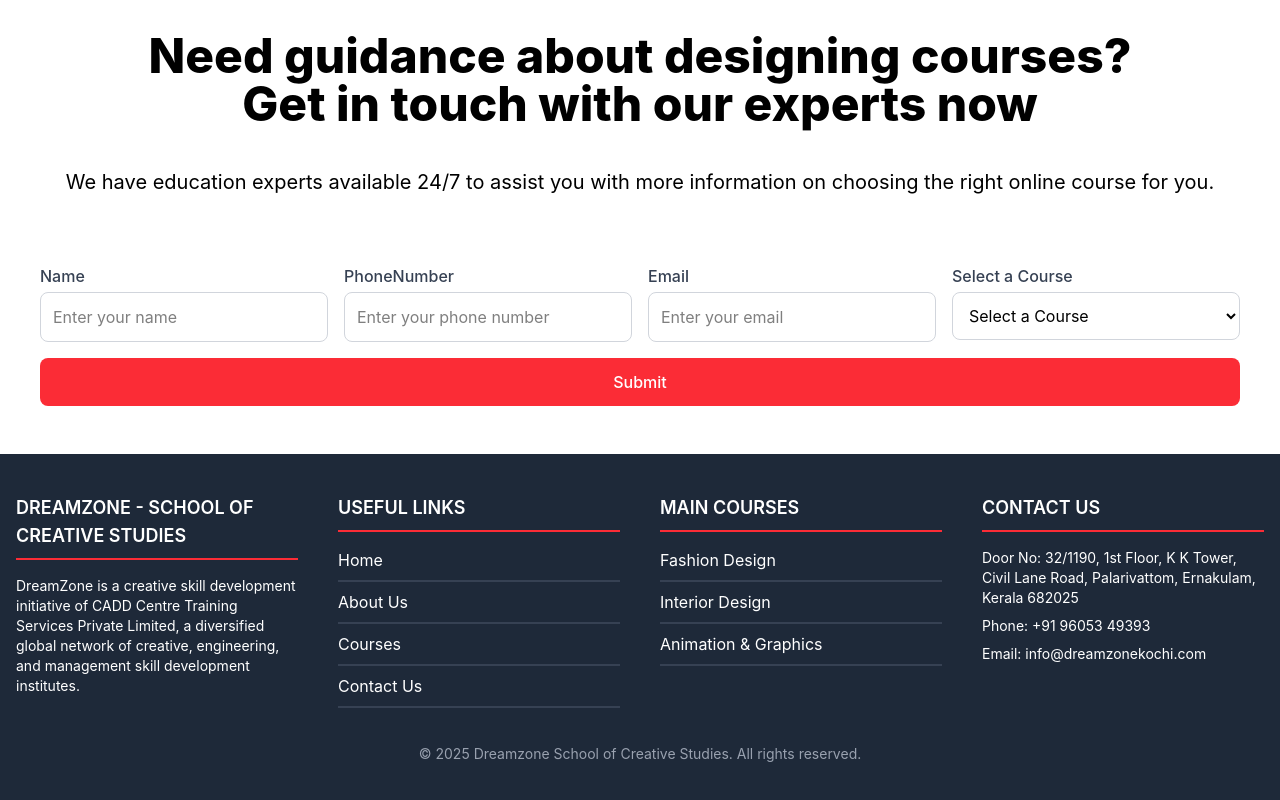
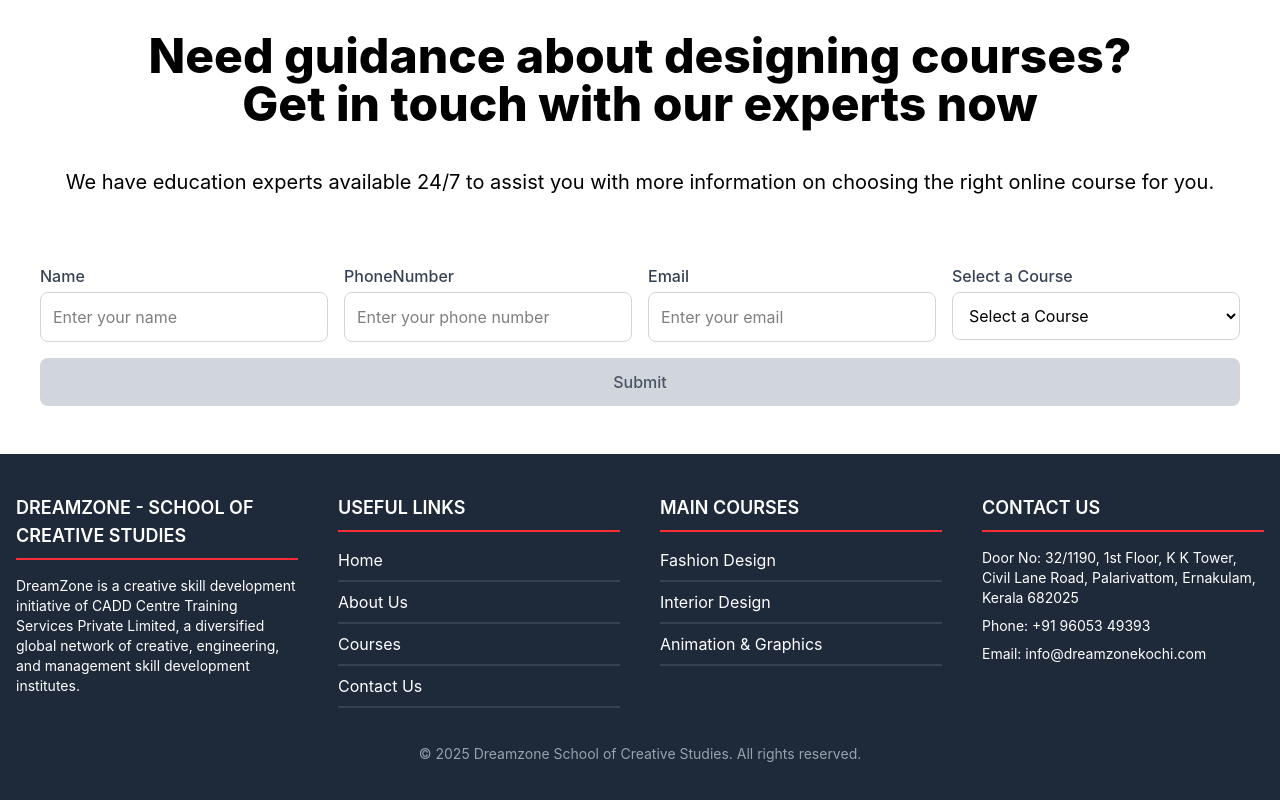
Before and after one commit to AbhinavJaiju/dreamzone, a React app: page / in a window 1280 px wide. Shown: the part 2361-3161 px from the top of the page. Built offline with nearby package versions, Linux system fonts and the light colour scheme; the HTML template or start-up script is replaced by a standard one.

Commit message:
submit button fix

```diff
--- a/src/components/homepage/HeroImage.jsx
+++ b/src/components/homepage/HeroImage.jsx
@@ -11,6 +11,9 @@
     email: '',
     course: '',
   });
+
+  // Check if all fields are filled
+  const isFormValid = Object.values(formData).every(value => value.trim() !== '');
 
   // Handle input changes
   const handleInputChange = (e) => {
@@ -58,7 +61,6 @@
       console.error('Error:', error);
     }
   };
-
 
   return (
     <div
@@ -129,7 +131,8 @@
 
             <button
               type="submit"
-              className="w-full bg-red-500 text-white py-3 rounded-lg font-medium hover:bg-red-600 transition"
+              className={`w-full py-3 rounded-lg font-medium transition mx-auto ${isFormValid ? 'bg-red-500 text-white hover:bg-red-600' : 'bg-gray-300 text-gray-600 cursor-not-allowed'}`}
+              disabled={!isFormValid}
             >
               Submit
             </button>
--- a/src/components/landingPage/LandingContactUs.jsx
+++ b/src/components/landingPage/LandingContactUs.jsx
@@ -12,6 +12,9 @@
     email: '',
     course: '',
   });
+
+  // Check if all fields are filled
+  const isFormValid = Object.values(formData).every(value => value.trim() !== '');
 
   // Handle input changes
   const handleInputChange = (e) => {
@@ -75,11 +78,7 @@
         </span>
       </div>
       <div className="w-full py-6 px-4">
-        <form
-          ref={form}
-          onSubmit={sendEmail}
-          className="bg-white p-6 w-full flex flex-col"
-        >
+        <form ref={form} onSubmit={sendEmail} className="bg-white p-6 w-full flex flex-col">
           <div className="flex flex-wrap gap-4 mb-4">
             <div className="flex-1 min-w-[200px]">
               <label className="block text-gray-700 font-medium mb-1">Name</label>
@@ -135,7 +134,8 @@
 
           <button
             type="submit"
-            className="w-full bg-red-500 text-white py-3 rounded-lg font-medium hover:bg-red-600 transition mx-auto"
+            className={`w-full py-3 rounded-lg font-medium transition mx-auto ${isFormValid ? 'bg-red-500 text-white hover:bg-red-600' : 'bg-gray-300 text-gray-600 cursor-not-allowed'}`}
+            disabled={!isFormValid}
           >
             Submit
           </button>
```
Lines whose indentation alone changed are shown as unchanged.
